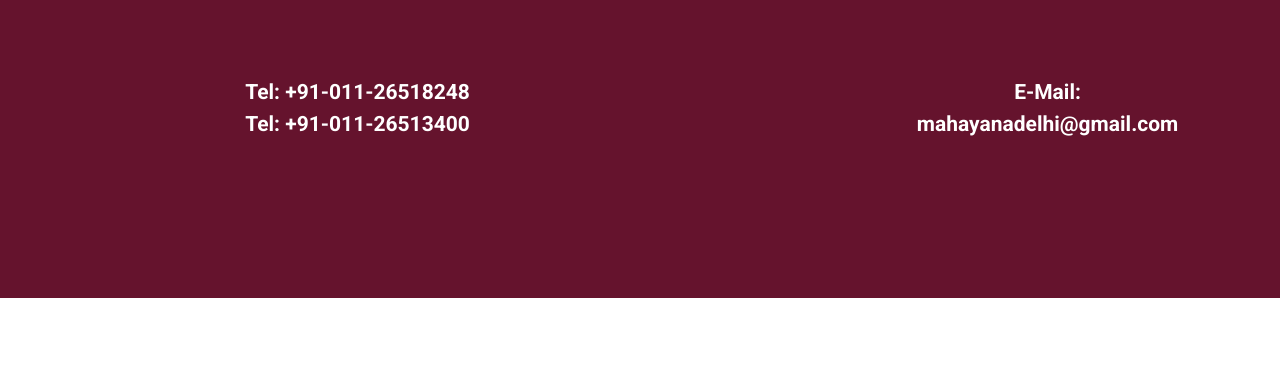
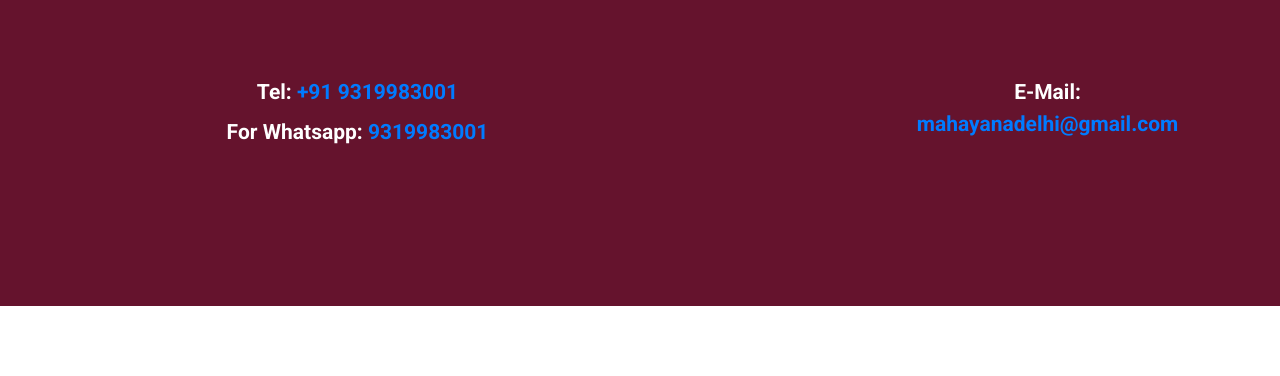
Before and after one commit to tushita123/Tushita, a plain HTML site: page Teachings and Lectures.html in a window 1280 px wide. Shown: the part 1326-1702 px from the top of the page. Drawn offline with nearby package versions, Linux system fonts and the light colour scheme; some packages are replaced by stand-ins of ours.

Commit message:
Update Teachings and Lectures.html

```diff
--- a/Teachings and Lectures.html
+++ b/Teachings and Lectures.html
@@ -139,7 +139,8 @@ All our programmes are now taking place both live at the centre as well as on Zo
 <div class="row mt-80">
 <div class="col-lg-4 col-md-4">
 <div class="contact-box">
-<h4>Tel: +91-011-26518248 <br>Tel: +91-011-26513400</h4>
+<h4>Tel: <a href="tel:+91 9319983001">+91 9319983001</a></h4>
+<h4>For Whatsapp: <a href="https://wa.me/9319983001">9319983001</a></h4>
 </div>
 </div>
 <div class="col-lg-4 col-md-4">
@@ -148,7 +149,7 @@ All our programmes are now taking place both live at the centre as well as on Zo
 </div>
 <div class="col-lg-4 col-md-4">
 <div class="contact-box">
-<h4>E-Mail: mahayanadelhi@gmail.com</h4>
+<h4>E-Mail: <a href="mailto:mahayanadelhi@gmail.com">mahayanadelhi@gmail.com</a></h4>
 </div>
 </div>
 </div>
```
